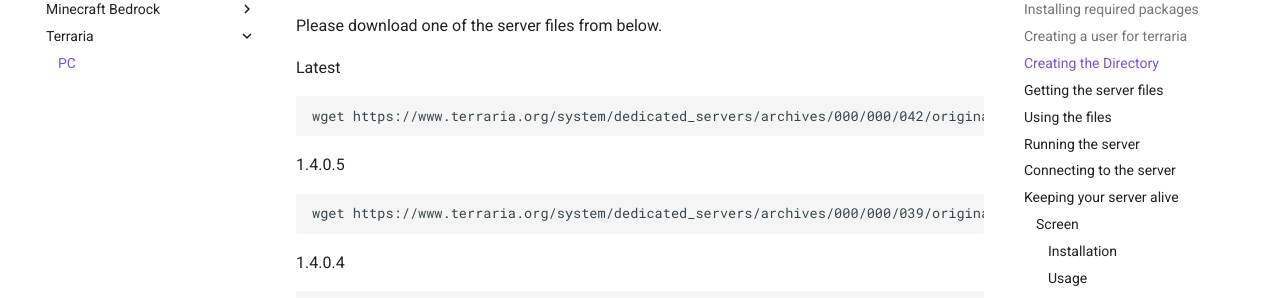
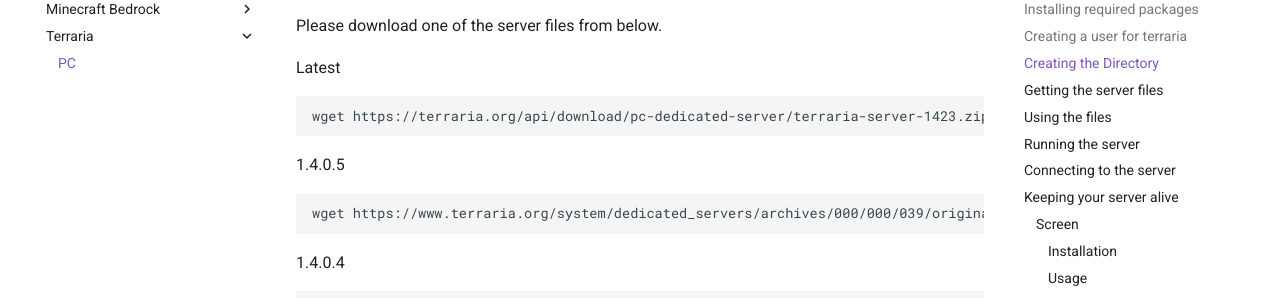
Before and after one commit to GalaxyGate/guides, an MkDocs documentation site: the page built from docs/games/terraria/pc.md, in a window 1280 px wide and 900 px high, scrolled down 1898 px. Shown: the part 153-451 px from the top of the window. Built offline with MkDocs 1.6.1 and Material for MkDocs 9.7.7, drawn with Linux system fonts in a browser that asks for light colours; part of the change alters nothing that is shown; some of the changed text lies outside the part shown.

Commit message:
Update terraria links

````diff
--- a/docs/games/terraria/pc.md
+++ b/docs/games/terraria/pc.md
@@ -4,7 +4,7 @@ In this guide, you will be able to host a PC terraria server as well as keeping
 
 *Don't feel like installing it by yourslf? Just run the command below as root to have it installed for* you!
 ```
-curl -sSL https://scripts.proxied.cloud/terraria.sh | bash -
+curl -sSL https://sh.galaxygate.cloud/games/terraria/pc.sh | bash -
 ```
 
 
@@ -53,7 +53,7 @@ Please download one of the server files from below.
 
 Latest
 ```
-wget https://www.terraria.org/system/dedicated_servers/archives/000/000/042/original/terraria-server-1412.zip -O server.zip
+wget https://terraria.org/api/download/pc-dedicated-server/terraria-server-1423.zip -O server.zip
 ```
 1.4.0.5
 ```
````
